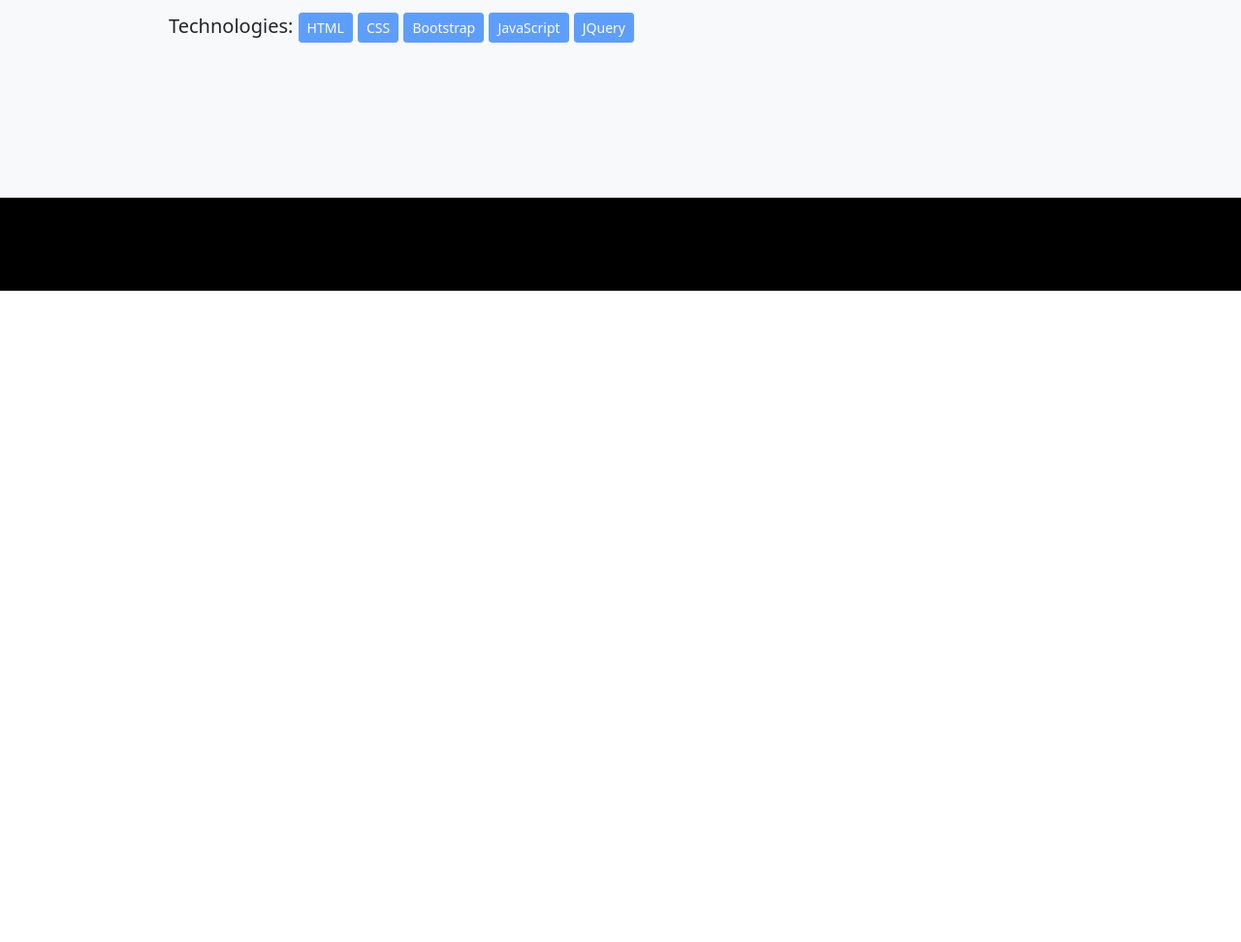
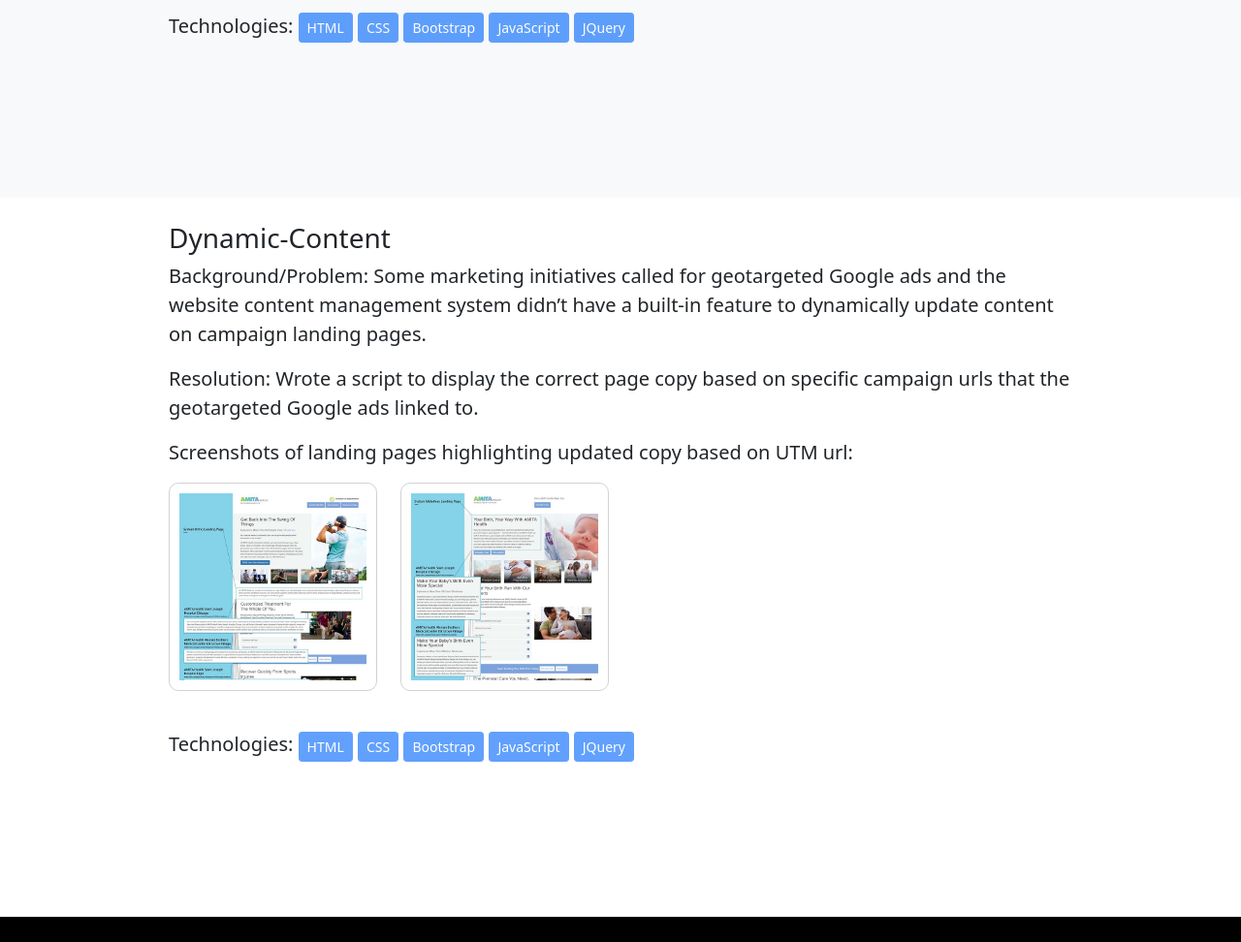
Before and after one commit to jenwdev/jenwdev.github.io, a plain HTML site: page front-end-dev.html in a window 1280 px wide. Shown: the part 1825-2797 px from the top of the page at 97% size. Before the commit the page ends 2125 px from the top, so only its background shows below. Drawn offline with nearby package versions, Linux system fonts and the light colour scheme.

Commit message:
Add files via upload

```diff
--- a/front-end-dev.html
+++ b/front-end-dev.html
@@ -53,7 +53,7 @@
                         <div class="d-grid gap-2 d-md-block">
                             <button class="btn btn-primary" type="button" onclick="window.location.href='#email-signature'">Email Signature Generator</button>
                             <button class="btn btn-primary" type="button" onclick="window.location.href='#phone-swap'">Phone Number Swap</button>
-                            <!-- <button class="btn btn-primary" type="button" onclick="window.location.href='#dynamic-content'">Dynamic Content</button> -->
+                            <button class="btn btn-primary" type="button" onclick="window.location.href='#dynamic-content'">Dynamic Content</button>
                           </div>
                     </div>
                 </div>
@@ -161,7 +161,7 @@
                     <p class="lead"><strong>Background/Problem:</strong>
                         On the Outpatient Care landing pages, the phone numbers listed were for the general customer
                         service call center. The customer service call center hours and Outpatient Care hours didn’t
-                        match. And while the Outpatient Care locations were open late and, on the weekends, once the
+                        match. And while the Outpatient Care locations were open late and on the weekends, once the
                         call center closed patients could not contact the Outpatient Care locations. </p>
                     <p class="lead"><strong>Resolution: </strong>
                         Wrote a script to swap phone numbers to the Outpatient Care locations phone numbers when the customer
@@ -209,7 +209,7 @@
         </div>
     </section>
     <!-- Dynamic Content-->
-    <!-- <section id="dynamic-content" class="pd25">
+    <section id="dynamic-content" class="pd25">
         <div class="container px-4">
             <div class="row gx-4 justify-content-center">
                 <div class="col-lg">
@@ -221,40 +221,31 @@
                     <p class="lead"><strong>Resolution: </strong>
                         Wrote a script to display the correct page copy based on specific campaign urls
                         that the geotargeted Google ads linked to. </p>
-                    <p class="lead">Screenshots of Email Signature Generator and examples of correctly formatted email
-                        signatures:</p> -->
+                    <p class="lead">Screenshots of landing pages highlighting updated copy based on UTM url:</p>
                     <!-- examples -->
-                    <!-- <div class="row padding-bottom--sm">
-                        <a class="col-sm-3" data-fancybox="gallery01"
-                            data-src="assets/images/front-end-dev/email-signatures-004.jpg"
+                    <div class="row padding-bottom--sm">
+                        <a class="col-sm-3" data-fancybox="gallery03"
+                            data-src="assets/images/front-end-dev/AMITA-Health-Ortho-System-Landing-Page-dynamic.jpg"
                             data-caption="Use the scroll wheel to zoom in and out, click and drag the image to scroll.">
-                            <img class="sld-thmb" src="assets/images/front-end-dev/email-signatures-th-004.jpg" />
+                            <img class="sld-thmb" src="assets/images/front-end-dev/AMITA-Health-Ortho-System-Landing-Page-dynamic-th.jpg" />
                         </a>
 
-                        <a class="col-sm-3" data-fancybox="gallery01"
-                            data-src="assets/images/front-end-dev/email-signatures-005.jpg"
-                            data-caption="Use the scroll wheel to zoom in and out, click and drag the image to scroll.">
-                            <img class="sld-thmb" src="assets/images/front-end-dev/email-signatures-th-005.jpg"
-                                style="width: 100%;" />
-                        </a>
+                        <a class="col-sm-3" data-fancybox="gallery03"
+                        data-src="assets/images/front-end-dev/AMITA-Health-Midwifery-system-landing-page-dynamic.jpg"
+                        data-caption="Use the scroll wheel to zoom in and out, click and drag the image to scroll.">
+                        <img class="sld-thmb" src="assets/images/front-end-dev/AMITA-Health-Midwifery-system-landing-page-dynamic-th.jpg" />
+                    </a>
 
-                        <a class="col-sm-3" data-fancybox="gallery01"
-                            data-src="assets/images/front-end-dev/email-signatures-006.jpg"
-                            data-caption="Use the scroll wheel to zoom in and out, click and drag the image to scroll.">
-                            <img class="sld-thmb" src="assets/images/front-end-dev/email-signatures-th-006.jpg"
-                                style="width: 100%;" />
-                        </a>
+                    <!-- <a class="col-sm-3" data-fancybox="gallery03"
+                    data-src="assets/images/dynamic-content/AMITA-Health-Midwifery-system-landing-page-dynamic"
+                    data-caption="Use the scroll wheel to zoom in and out, click and drag the image to scroll.">
+                    <img class="sld-thmb" src="AMITA-Health-Midwifery-system-landing-page-dynamic-th.jpg" />
+                </a> -->
 
-                        <a class="col-sm-3" data-fancybox="gallery01"
-                            data-src="assets/images/front-end-dev/email-signatures-007.jpg"
-                            data-caption="Use the scroll wheel to zoom in and out, click and drag the image to scroll.">
-                            <img class="sld-thmb" src="assets/images/front-end-dev/email-signatures-th-007.jpg"
-                                style="width: 100%;" />
-                        </a>
-                    </div> -->
+                    </div>
                     <!-- end examples -->
 
-                    <!-- <p>&nbsp;</p>
+                    <p>&nbsp;</p>
                     <p class="lead"><strong>Technologies: </strong>
                         <a href="#" class="btn btn-primary btn-sm disabled" tabindex="-1" role="button"
                             aria-disabled="true">HTML</a>
@@ -269,7 +260,7 @@
                 </div>
             </div>
         </div>
-    </section> -->
+    </section>
     <!-- Footer-->
     <footer class="py-5 bg-dark">
         <div class="container px-4">
```
